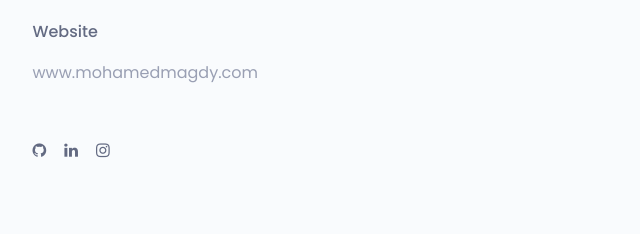
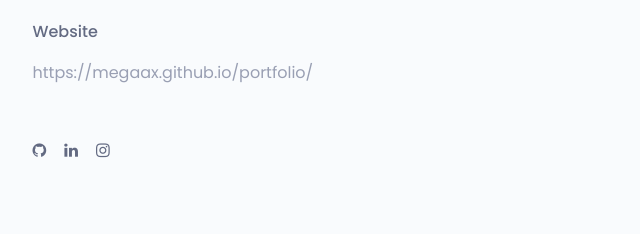
Before and after one commit to Megaax/portfolio, a plain HTML site: page index.html in a window 1280 px wide. Shown: the part 6191-6425 px from the top of the page, 135-775 px from the left. Drawn offline with nearby package versions, Linux system fonts and the light colour scheme.

Commit message:
first commit

```diff
--- a/index.html
+++ b/index.html
@@ -597,7 +597,7 @@
 										</div>
 										<div class="single-contact-add-info">
 											<h3>website</h3>
-											<p>www.mohamedmagdy.com</p>
+											<p>https://megaax.github.io/portfolio/</p>
 										</div>
 									</div>
 								</div><!--/.contact-adress-->
```
